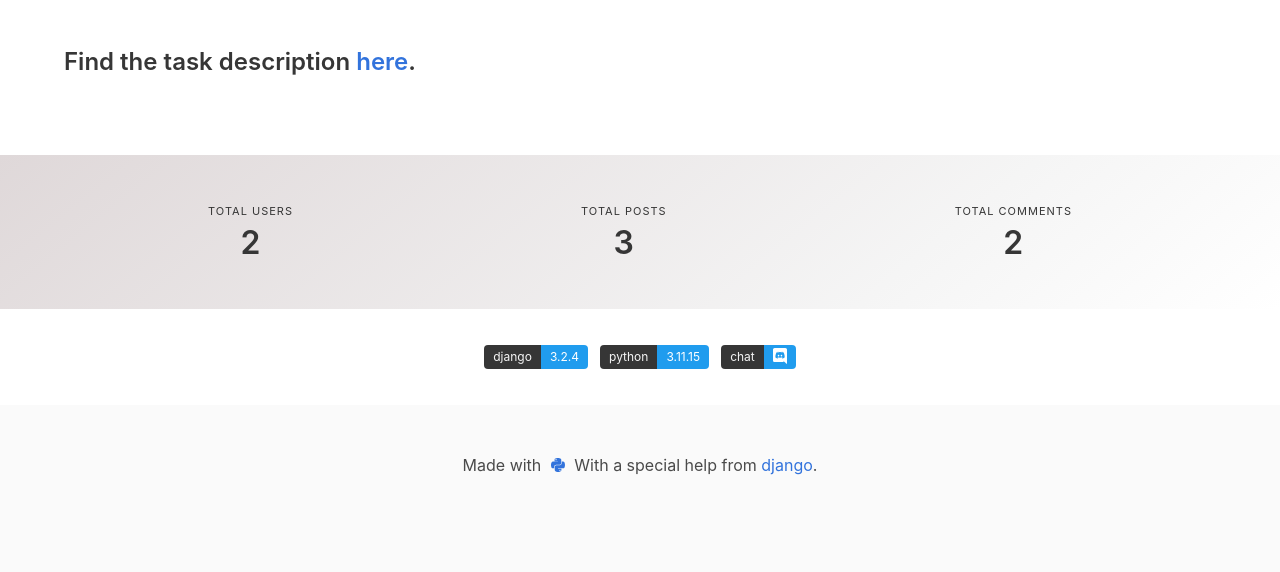
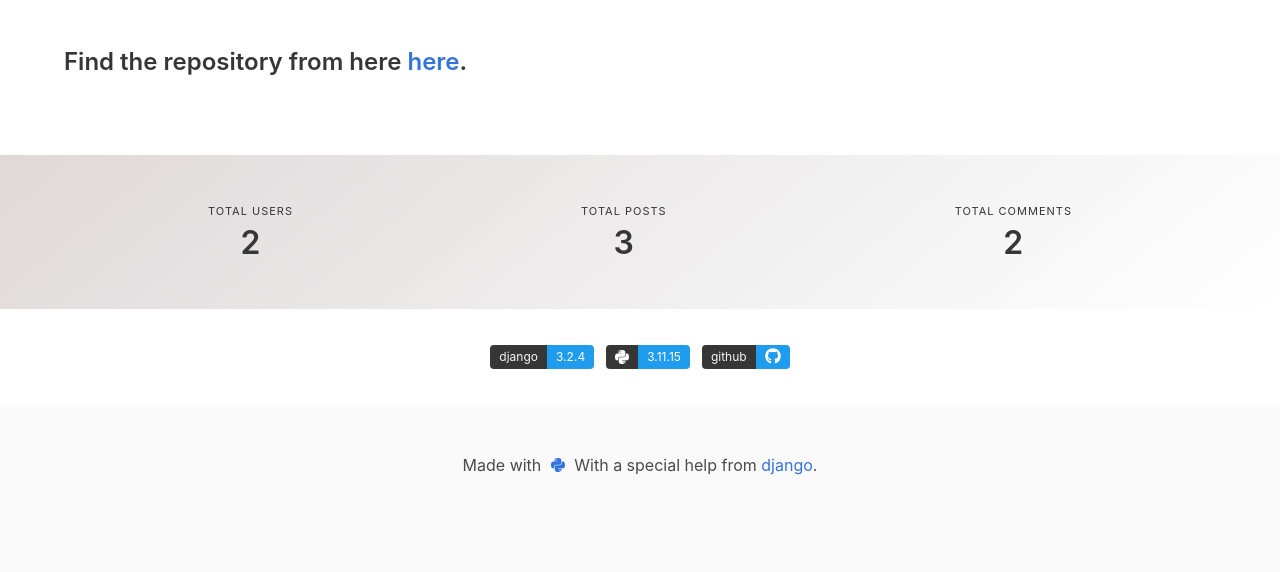
Before and after one commit to tristankrass/dj02iti0102, a Django app: page /info/ in a window 1280 px wide. Shown: the part 52-624 px from the top of the page. Run offline with Django 3.2, Linux system fonts and the light colour scheme; data comes from the database, SQL or seed files in the repository; parts of the project's set-up code (start-up, migrations or seed data) failed here and were passed over; some libraries are stand-ins or nearby versions.

Commit message:
Added allowed hosts and secret_keySAMPLE

```diff
--- a/dj02_django_blog/settings.py
+++ b/dj02_django_blog/settings.py
@@ -28,8 +28,8 @@ BASE_DIR = os.path.dirname(os.path.dirname(os.path.abspath(__file__)))
 DEBUG = True
 
 ALLOWED_HOSTS = ['https://iti0102.herokuapp.com/',
-                 '127.0.0.1:8000',
                  '127.0.0.1',
+                 'localhost',
                  ]
 
 # Application definition
--- /dev/null
+++ b/secret_keySAMPL.json
@@ -0,0 +1,3 @@
+{
+    "SECRET_KEY": "YOUR_SECRET_KEY_HERE"
+}
--- a/static/js/main.js
+++ b/static/js/main.js
@@ -1,11 +1,16 @@
 const burger = document.querySelector("#navBurger");
+
 const navbar_content = document.querySelector("#mainNavbar");
+
 burger.addEventListener("click", function () {
     navbar_content.classList.toggle("is-active");
     burger.classList.toggle("is-active");
 });
+
 const replyField = document.querySelector("#replyToComment");
+
 const commentReplyBtn = document.querySelector("#replyButton");
+
 commentReplyBtn.addEventListener("click", function () {
     replyField.classList.toggle("is-hidden");
 });
--- a/templates/base.html
+++ b/templates/base.html
@@ -75,8 +75,6 @@
             </a>
         </span>
             With a special help from <a href="https://www.djangoproject.com/" target="_blank">django</a>.</span>
-
-
     </div>
 </footer>
 <script src="{% static 'js/main.js' %}"></script>
--- a/templates/blog/info.html
+++ b/templates/blog/info.html
@@ -5,7 +5,7 @@
     <div class="has-margin-b-lg">
         <h4 class="title is-4">
             {% blocktrans %}
-                Find the task description
+                Find the repository from here
                 <a href="https://ained.ttu.ee/course/view.php?id=193#section-17">here</a>.
             {% endblocktrans %}
         </h4>
@@ -50,16 +50,16 @@
                 </div>
                 <div class="control">
                     <div class="tags has-addons">
-                        <span class="tag is-dark">{% trans "python" %}</span>
+                        <span class="tag is-dark"><i class="fab fa-lg fa-python has-text-white"></i></span>
                         <span class="tag is-info">{{ python_version }}</span>
                     </div>
                 </div>
                 <div class="control">
                     <div class="tags has-addons">
-                        <span class="tag is-dark">{% trans "chat" %}</span>
+                        <span class="tag is-dark">{% trans "github" %}</span>
                         <span class="tag has-addons is-info">
-                            <a href="https://discord.gg/A7BjPrj">
-                                <i class="fab fa-lg fa-discord has-text-white"></i>
+                            <a href="https://github.com/tristankrass/dj02iti0102">
+                                <i class="fab fa-lg fa-github has-text-white"></i>
                             </a>
                         </span>
                     </div>
```
Also changed, not shown: README.md.
